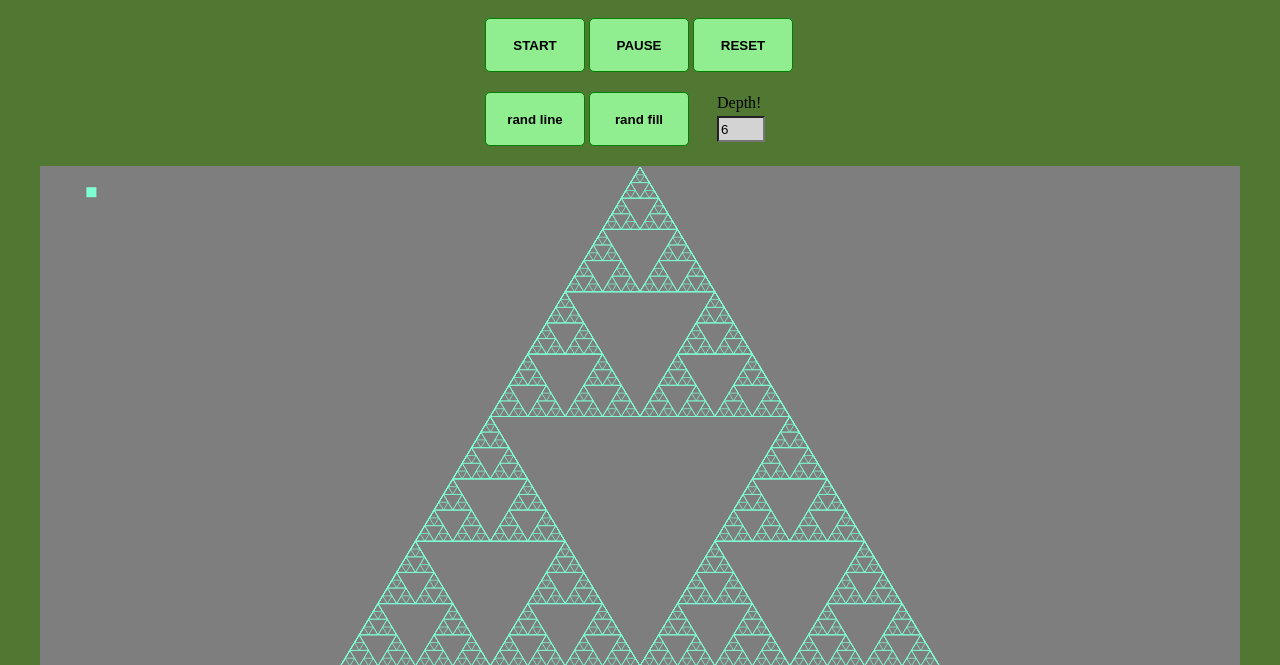
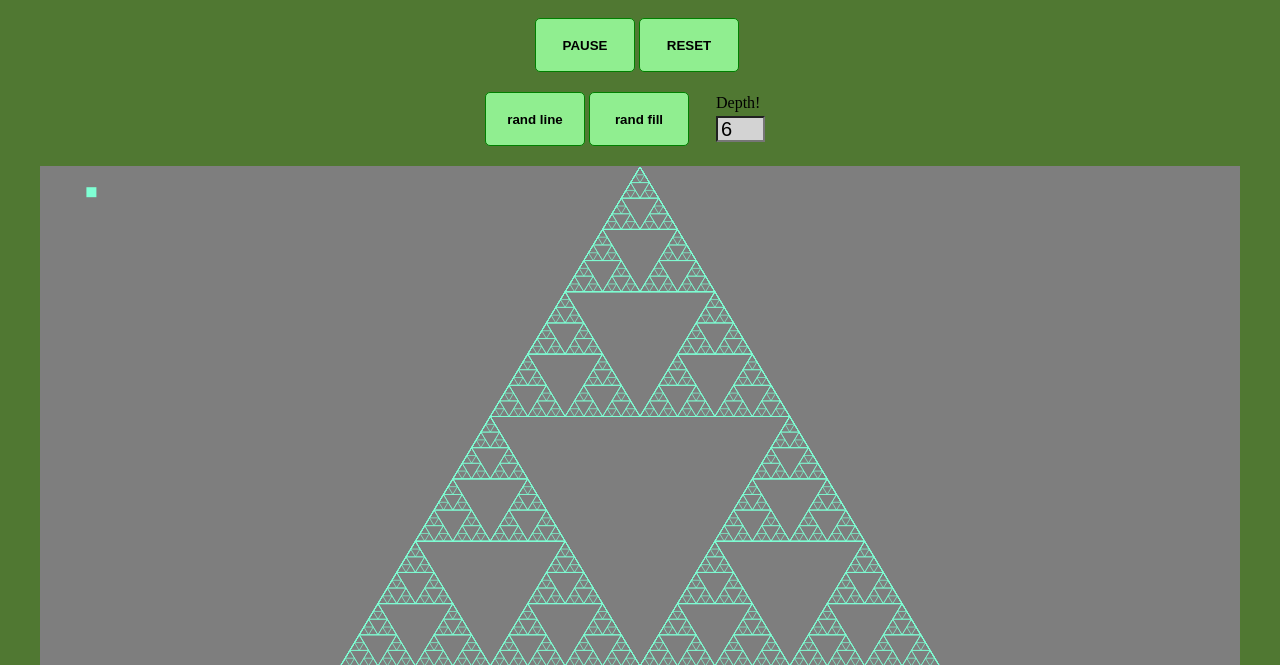
Before and after one commit to Umitosan/sierpinski_test, a plain HTML site: page index.html in a window 1280 px wide. Shown: the part 87-752 px from the top of the page. Drawn offline with nearby package versions, Linux system fonts and the light colour scheme; a web font is replaced by a local one.

Commit message:
remove start btn, change input validation

```diff
--- a/index.html
+++ b/index.html
@@ -20,8 +20,8 @@
         <span id="title">Sierpinski Triangle</span>
       </div>
 
-      <div class="buttons-container">
-        <button id="start-btn" type="button" name="start">START</button>
+      <div class="buttons-container bc1">
+        <!-- <button id="start-btn" type="button" name="start">START</button> -->
         <button id="pause-btn" type="button" name="pause">PAUSE</button>
         <button id="reset-btn" type="button" name="reset">RESET</button>
       </div>
@@ -31,7 +31,7 @@
         <button id="fill-btn" type="button" name="fill">rand fill</button>
         <div class="input-conain">
           <div class="inp-lbl blocky">Depth!</div>
-          <input id="depth" class="blocky" type="text" name="depth" placeholder="(1-10)" value="6">
+          <input id="depth" class="blocky" type="number" min="0" max="8" name="depth" placeholder="(0-8)" value="6">
         </div>
       </div>
 
--- a/styles.css
+++ b/styles.css
@@ -33,14 +33,17 @@ body {
 
 
 .buttons-container {
-  width: 310px;
   height: auto;
   margin: 0px auto;
-  /* outline-color: green;
+  /* outline-color: red;
   outline-style: solid;
   outline-width: 1px; */
 }
+.bc1 {
+  width: 210px;
+}
 .bc2 {
+  width: 310px;
   margin-top: 20px;
   /* outline-color: red;
   outline-style: solid;
@@ -62,6 +65,8 @@ body {
 }
 .input-conain input {
   background-color: lightgrey;
+  font-size: 20px;
+  padding-left: 3px;
   width: 40px;
   height: 20px;
   margin: 0px auto;
```
Also changed, not shown: 1 other file.
